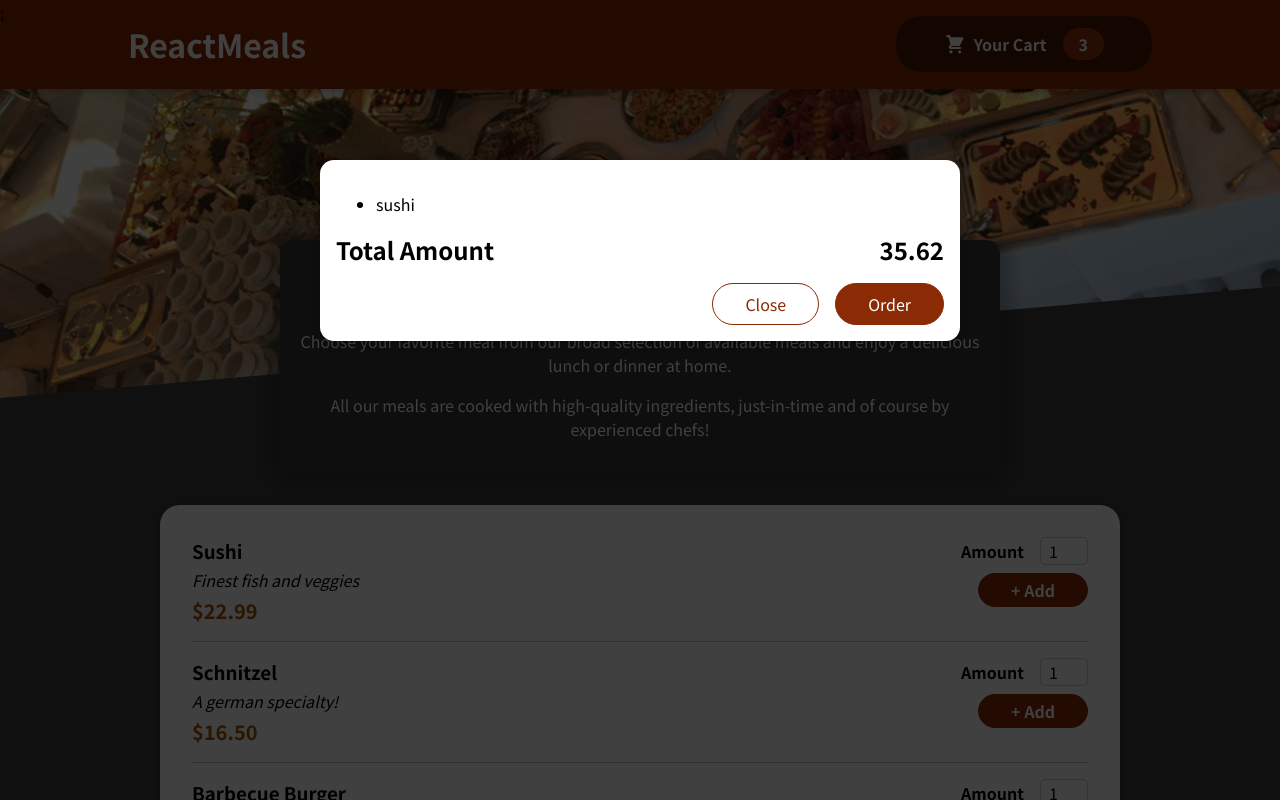
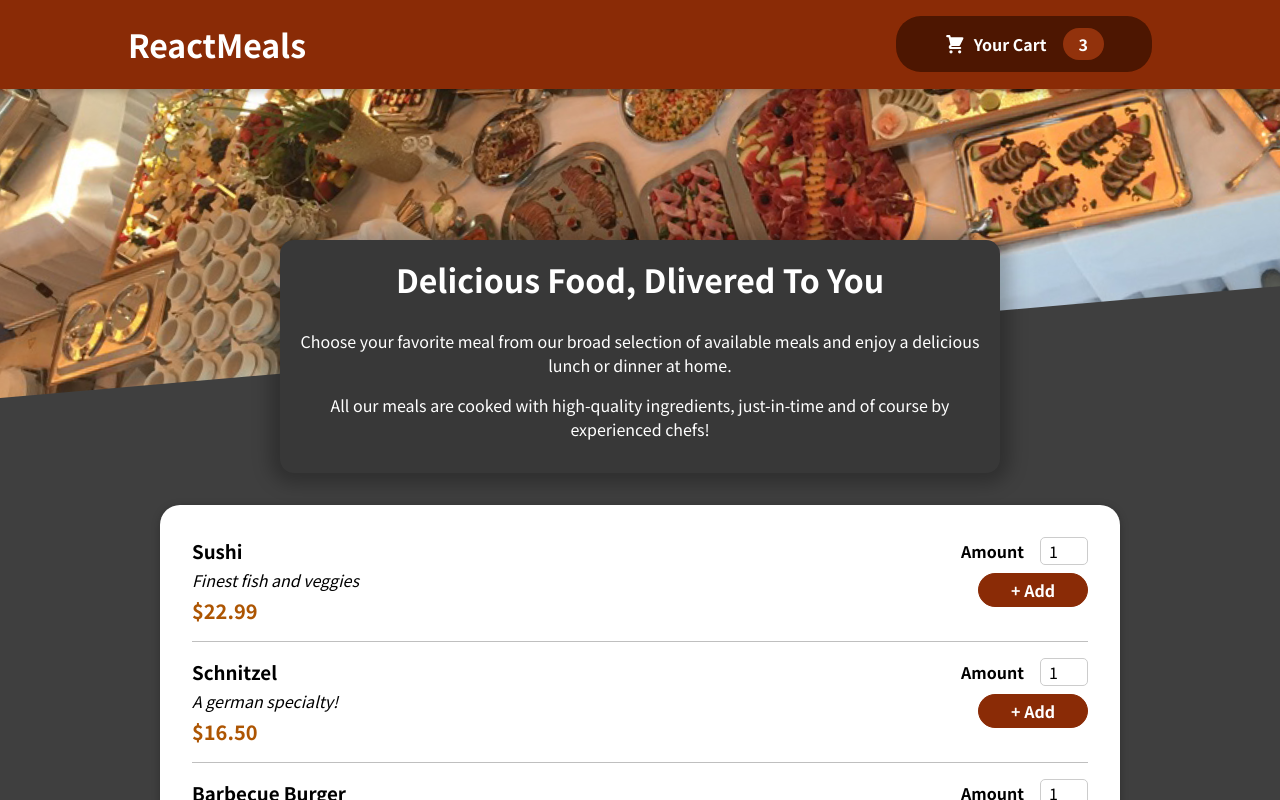
Before and after one commit to yishakw/Food-order-app, a React (Create React App) app: page / in a window 1280 px wide. Shown: the top 800 px of the page. Built offline with nearby package versions, Linux system fonts and the light colour scheme.

Commit message:
added state to the modal and the modal overlay

```diff
--- a/src/App.js
+++ b/src/App.js
@@ -1,12 +1,19 @@
-import { Fragment } from "react";
+import { Fragment, useState } from "react";
 import Header from "./Components/Layout/Header";
 import Meals from "./Components/Meals/Meals";
 import Cart from "./Components/Cart/Cart";
 function App() {
+  const [cartIsShown, setCartIsShown] = useState(false);
+  const showCartHandler = () => {
+    setCartIsShown(true);
+  };
+  const hideCartHandler = () => {
+    setCartIsShown(false);
+  };
   return (
     <Fragment>
-      <Cart />
-      <Header />
+      {cartIsShown && <Cart hideCart={hideCartHandler} />}
+      <Header showCart={showCartHandler} />
       <main>
         <Meals />
       </main>
--- a/src/Components/Cart/Cart.js
+++ b/src/Components/Cart/Cart.js
@@ -1,26 +1,29 @@
 import classes from "./Cart.module.css";
 import Modal from "../Meals/Modal";
-import { useState } from "react";
-const Cart = (props) => {
+const Cart = ({ showCart, hideCart }) => {
   const cartItems = (
     <ul>
       {[{ id: "c1", name: "sushi", amount: "2", price: "12.99" }].map(
         (item) => (
-          <li>{item.name}</li>
+          <li key={item.id}>{item.name}</li>
         )
       )}
     </ul>
   );
   return (
-    <Modal>
+    <Modal hideCart={hideCart}>
       {cartItems}
       <div className={classes.total}>
         <span>Total Amount</span>
         <span>35.62</span>
       </div>
       <div className={classes.actions}>
-        <button className={classes["button--alt"]}>Close</button>
-        <button className={classes.button}>Order</button>
+        <button className={classes["button--alt"]} onClick={hideCart}>
+          Close
+        </button>
+        <button className={classes.button} onClick={hideCart}>
+          Order
+        </button>
       </div>
     </Modal>
   );
--- a/src/Components/Layout/Header.js
+++ b/src/Components/Layout/Header.js
@@ -2,12 +2,12 @@ import { Fragment } from "react";
 import classes from "./Header.module.css";
 import mealsImg from "../../assets/meals.jpg";
 import HeaderCartButton from "./HeaderCartButton";
-const Header = (props) => {
+const Header = ({ showCart }) => {
   return (
     <Fragment>
       <header className={classes.header}>
         <h1>ReactMeals</h1>
-        <HeaderCartButton />
+        <HeaderCartButton showCart={showCart} />
       </header>
       <div className={classes["main-image"]}>
         <img src={mealsImg} alt="table full of food" />
--- a/src/Components/Layout/HeaderCartButton.js
+++ b/src/Components/Layout/HeaderCartButton.js
@@ -1,8 +1,8 @@
 import CartIcon from "../Cart/CartIcon";
 import classes from "./HeaderCartButton.module.css";
-function HeaderCartButton() {
+function HeaderCartButton({ showCart }) {
   return (
-    <button className={classes.button}>
+    <button className={classes.button} onClick={showCart}>
       <span className={classes.icon}>
         <CartIcon />
       </span>
--- a/src/Components/Meals/Modal.js
+++ b/src/Components/Meals/Modal.js
@@ -2,24 +2,24 @@ import { Fragment } from "react/cjs/react.production.min";
 import classes from "./Modal.module.css";
 import { createPortal } from "react-dom";
 const portalElement = document.getElementById("modal");
-function ModalOverlay({ children }) {
-  return <div className={classes.modal}>{children}</div>;
-}
-const Backdrop = ({ props, children }) => {
+const Backdrop = ({ hideCart }) => {
+  return <div className={classes.backdrop} onClick={hideCart} />;
+};
+function ModalOverlay(props) {
   return (
-    <div className={classes.backdrop}>
-      <div>{children}</div>;
+    <div className={classes.modal}>
+      <div>{props.children}</div>
     </div>
   );
-};
+}
 const Modal = (props) => {
   return (
     <Fragment>
+      {createPortal(<Backdrop hideCart={props.hideCart} />, portalElement)}
       {createPortal(
         <ModalOverlay>{props.children}</ModalOverlay>,
         portalElement
       )}
-      {createPortal(<Backdrop />, portalElement)}
     </Fragment>
   );
 };
```
Also changed, not shown: 1 other file (tests, documents, lock files or other folders).
